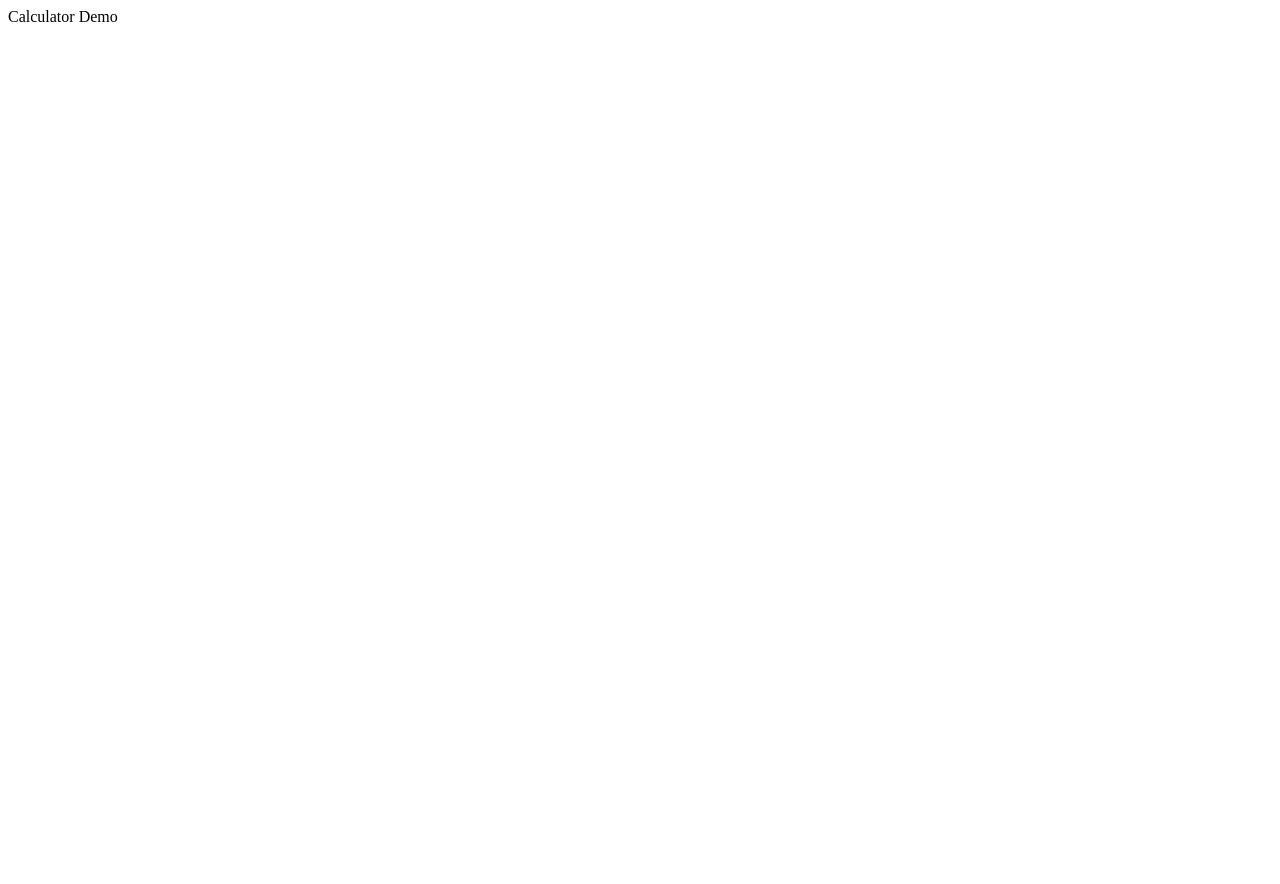
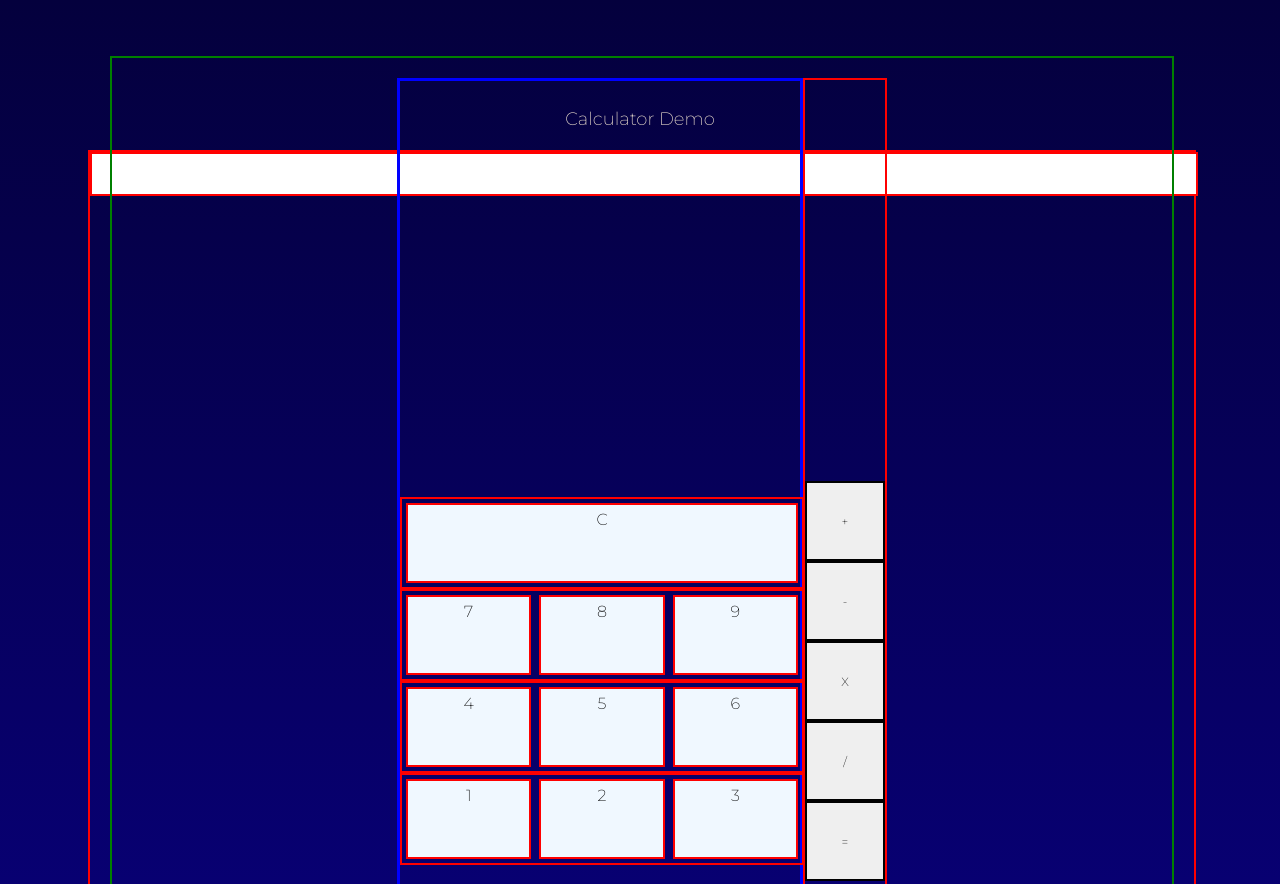
Before and after one commit to jan-kai1/odinCalculator, a plain HTML site: page index.html in a window 1280 px wide. Shown: the top 884 px of the page. Before the commit the page ends 800 px from the top, so only its background shows below. Drawn offline with Linux system fonts and the light colour scheme.

Commit message:
basic calculator done

```diff
--- a/calculator.js
+++ b/calculator.js
@@ -0,0 +1,113 @@
+const add = (num1, num2) => (Number(num1) + Number(num2));
+const subtract = (num1, num2) => (num1 - num2);
+const multiply = (num1, num2) => num1 * num2;
+const divide = (num1, num2) => num1/num2;
+const operate = (operator,num1,num2) =>
+    {
+        if (operator == "add")
+        {
+            result = add(num1,num2);
+            return result;
+        }
+        else if (operator == "subtract")
+        {
+            result = subtract(num1,num2);
+            return result;
+        }
+        else if (operator == "multiply")
+        {
+            result = multiply(num1,num2);
+            return result;
+        }
+        else if (operator == "divide")
+        {
+            result = divide(num1,num2);
+            return result;
+        }
+    }
+document.addEventListener("DOMContentLoaded", function()
+{
+    //variable to track if calculation in progress
+    calcInProgress = false;
+    //variable to track current number being displayed
+    numberDisplay = document.querySelector("#displayNumber");
+    //use string concatenation for numbers while typing it in
+    let currentNumber = "";
+    let prevNumber = 0;
+    let prevOperator = "";
+
+    numbersList = document.querySelectorAll(".calcButton")
+    numbersList.forEach(function(number)
+    {
+        number.addEventListener("click", () =>
+        {
+            //.trim to get rid of whitespace in textcontenet
+            currentNumber = currentNumber.concat(number.textContent);
+            numberDisplay.textContent = currentNumber;
+             //need to check how to continue to new calculation after pressing equal
+        });
+    })
+
+    //operator buttons
+    // addButton = document.querySelector("#add");
+    // addButton
+
+    operatorButtons = document.querySelectorAll(".operatorButton")
+    for (let i=0; i < operatorButtons.length; i++)
+    {
+        operatorButtons[i].addEventListener("click", function()
+        {
+            //check if first number already finished
+            if (calcInProgress == false)
+            {
+                //if not done move current number to prevNumber
+                prevNumber = Number(currentNumber);
+                currentNumber = ""
+                //set prevOperator to the button pressed
+                prevOperator = operatorButtons[i].getAttribute('value');
+                calcInProgress = true;
+                numberDisplay.textContent = prevNumber.toString()
+            }
+            else
+            //if already finished, do the previous operator on current number
+            // change previous operator to new button
+
+            {
+                //execute previous operation
+                prevNumber = operate(prevOperator, prevNumber, Number(currentNumber));
+                numberDisplay.textContent = prevNumber.toString();
+                currentNumber = "";
+                //change prevOperator to current button
+                prevOperator = operatorButtons[i].getAttribute('value');
+                console.log(prevNumber)
+            }
+
+        });
+    }
+
+    //equal button, finish all calculations
+    //TODO
+    equalButton = document.querySelector(".calculate");
+    equalButton.addEventListener("click", function()
+    {
+        prevNumber = operate(prevOperator, prevNumber, Number(currentNumber));
+        //
+        numberDisplay.textContent = prevNumber.toString();
+        calcInProgress = false;
+
+        currentNumber = "";
+    });
+
+
+    //reset button
+    //TODO
+    resetButton = document.querySelector("#reset")
+
+
+
+
+
+
+
+
+});
--- a/index.html
+++ b/index.html
@@ -5,11 +5,48 @@
     <meta http-equiv="X-UA-Compatible" content="IE=edge">
     <meta name="viewport" content="width=device-width, initial-scale=1.0">
     <title>Calculator</title>
+    <link rel = "stylesheet" href = "styles.css">
+    <script src = "calculator.js"></script>
 </head>
 <body>
     <div class = "header">Calculator Demo</div>
     <div class = "container">
+        <div class = "display">
+            <span id="displayNumber"></span>
+        </div>
+        <div class = "calculator">
 
+            <div class = "numbers">
+                <div class = "buttonRow">
+                    <div class = "miscButton" id ="reset">
+                        C
+                    </div>
+
+                </div>
+                <div class="buttonRow">
+                    <div class ="calcButton">7</div>
+                    <div class ="calcButton">8</div>
+                    <div class ="calcButton">9</div>
+                </div>
+                <div class="buttonRow">
+                    <div class ="calcButton">4</div>
+                    <div class ="calcButton">5</div>
+                    <div class ="calcButton">6</div>
+                </div>
+                <div class="buttonRow">
+                    <div class ="calcButton">1</div>
+                    <div class ="calcButton">2</div>
+                    <div class ="calcButton">3</div>
+                </div>
+            </div>
+            <div class = "operators">
+                <button class = "operatorButton" id = "add" value = "add">+</button>
+                <button class = "operatorButton" id = "subtract" value = "subtract">-</button>
+                <button class = "operatorButton" id = "multiply" value = "multiply">X</button>
+                <button class = "operatorButton" id = "divide" value = "divide">/</button>
+                <button class = "calculate">=</button>
+            </div>
+        </div>
 
 
     </div>
--- a/styles.css
+++ b/styles.css
@@ -24,6 +24,94 @@ body{
     height: auto;
     border: 2px solid red;
     width: 100%;
+    flex-direction: column;
     display:inline-flex;
 
 }
+.calculator{
+    margin:20px;
+    padding : 20px;
+    display: inline-flex;
+    justify-content: center;
+    border: 2px solid green;
+    flex:2;
+
+
+}
+.numbers{
+    display : flex;
+    width:50vh;
+    height: 150vh;
+    border : 3px solid blue;
+    justify-content: center;
+    flex-direction: column;
+    /* flex :2; */
+
+}
+.buttonRow{
+    display:flex;
+    justify-content: center;
+    align-items: center;
+    width:100%;
+    height:auto;
+    border: 2px solid red;
+
+}
+.calcButton{
+    width:10vh;
+    background-color: aliceblue;
+    height: 10vh;
+    margin:4px;
+    text-align: center;
+
+    box-sizing: border-box;
+    padding: 5px;
+    border: 2px solid red;
+    color:black;
+    flex:1;
+}
+.display{
+    border: 2px solid red;
+    width:100%;
+    height:5vh;
+    margin-bottom: -160px;
+
+    background-color: white;
+
+}
+.display>#displayNumber{
+
+    font-size: 18px;
+    color : black;
+    height: 24px;
+}
+.operators{
+    width:10vh;
+    border: 2px solid red;
+    display: flex;
+    flex-direction: column;
+    justify-content: center;
+
+}
+button{
+
+    font-size:12px;
+    color:black;
+    width:10vh;
+    height: 10vh;
+    border: 2px solid black;
+}
+.miscButton{
+    width:10vh;
+    background-color: aliceblue;
+    height: 10vh;
+    margin:4px;
+    text-align: center;
+
+    box-sizing: border-box;
+    padding: 5px;
+    border: 2px solid red;
+    color:black;
+    flex:1;
+
+}
```
